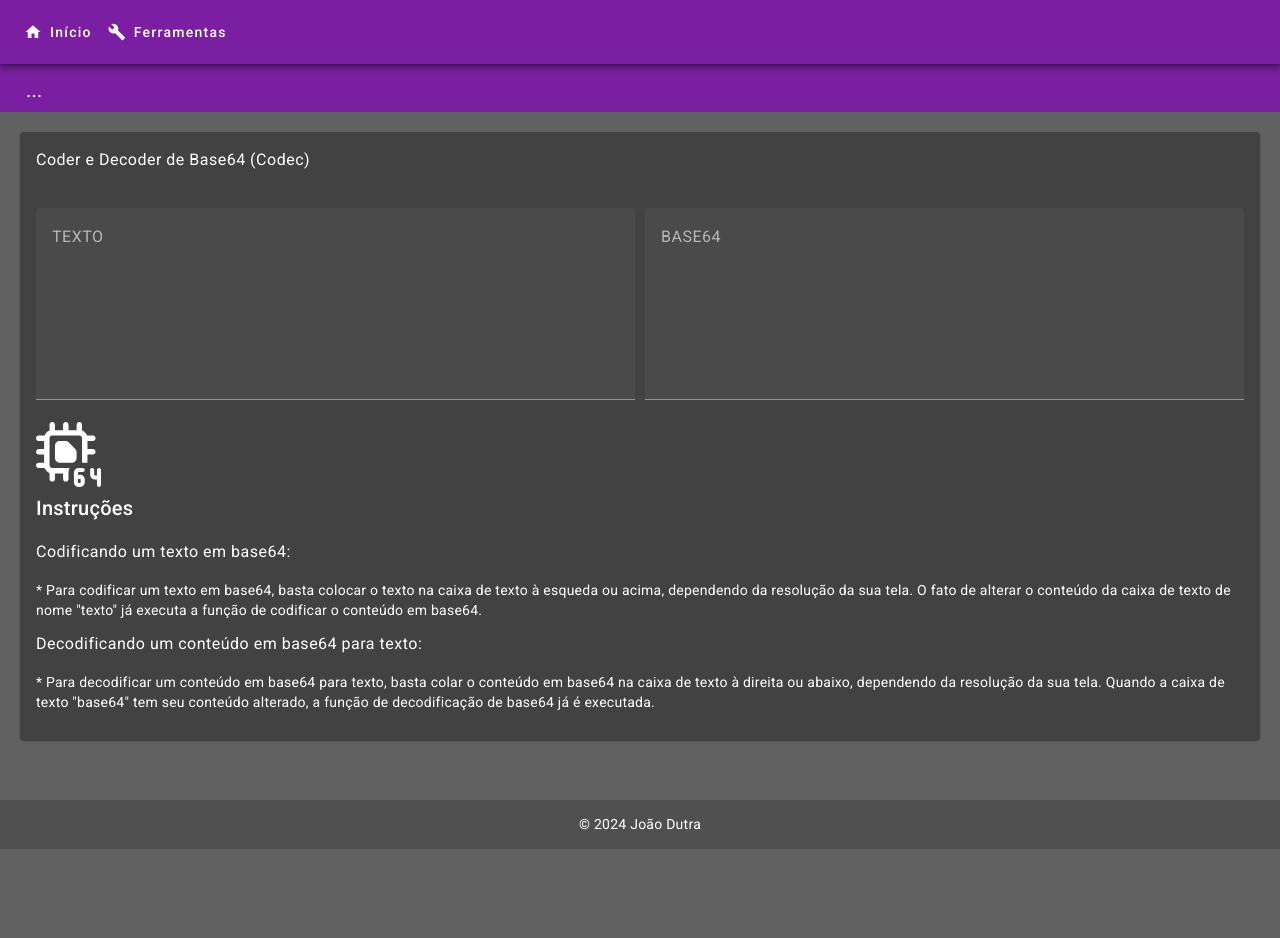
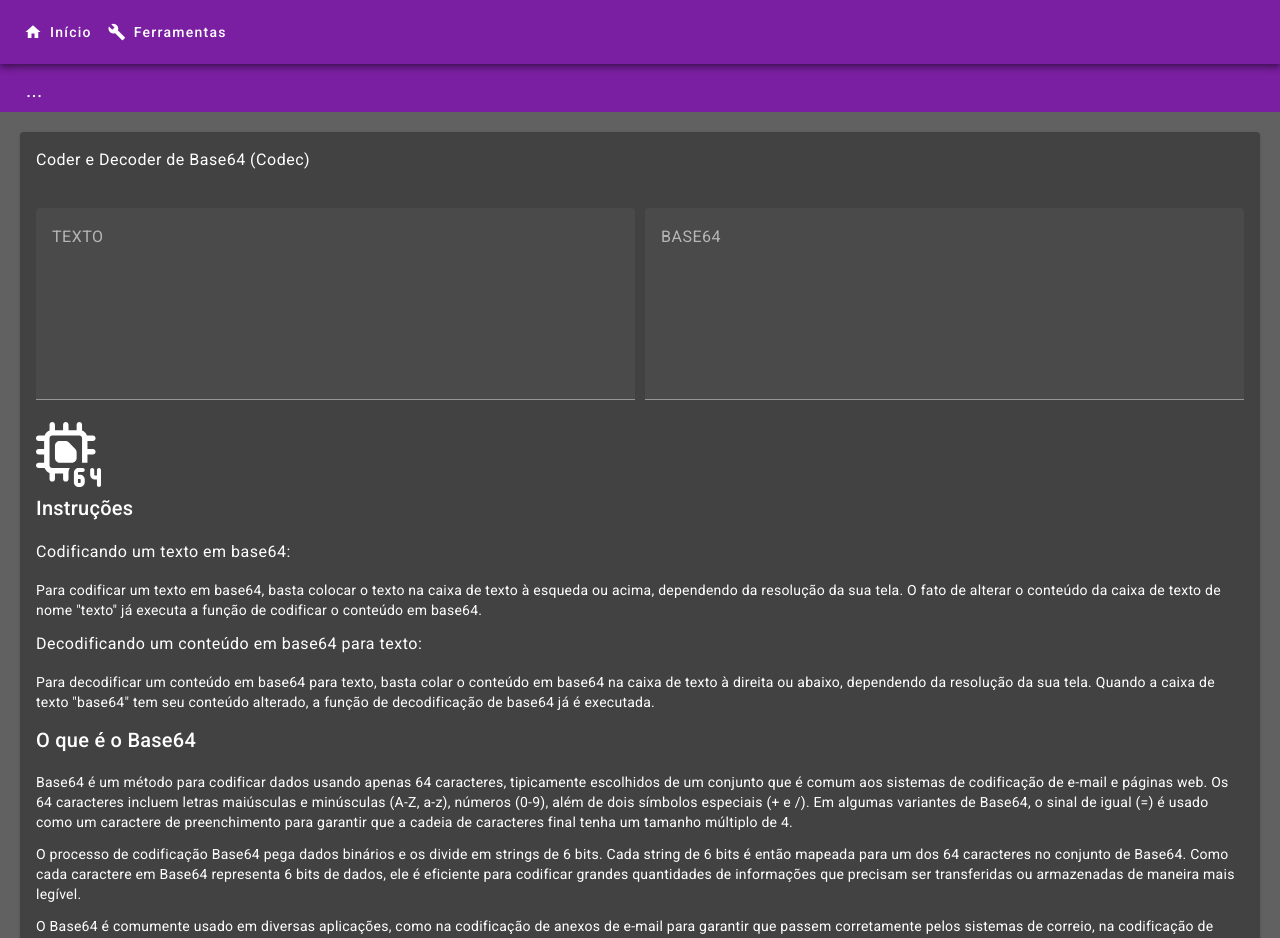
Before and after one commit to jrdutra/ferramentas, an Angular app: page /base64 in a window 1280 px wide. Shown: the top 938 px of the page. Before the commit the page ends 849 px from the top, so only its background shows below. Built offline with nearby package versions, Linux system fonts and the light colour scheme.

Commit message:
Inclusão de texto explicativo do que é o base64

```diff
--- a/src/app/ferramentas/base64/base64.component.html
+++ b/src/app/ferramentas/base64/base64.component.html
@@ -1,4 +1,3 @@
-
 <div class="alinhar-texto-esquerda">
     <h4>Coder e Decoder de Base64 (Codec)</h4>
 </div><br />
@@ -8,7 +7,8 @@
 
         <mat-form-field appearance="fill">
             <mat-label>TEXTO</mat-label>
-            <textarea [(ngModel)]="strTexto" (ngModelChange)="codificaTexto()" matInput style="height: 10em; box-sizing: border-box; resize: none; border: none;"></textarea>
+            <textarea [(ngModel)]="strTexto" (ngModelChange)="codificaTexto()" matInput
+                style="height: 10em; box-sizing: border-box; resize: none; border: none;"></textarea>
         </mat-form-field>
 
     </div>
@@ -16,7 +16,8 @@
 
         <mat-form-field appearance="fill">
             <mat-label>BASE64</mat-label>
-            <textarea [(ngModel)]="strBase64" (ngModelChange)="decodificaTexto()" matInput style="height: 10em; box-sizing: border-box; resize: none; border: none;"></textarea>
+            <textarea [(ngModel)]="strBase64" (ngModelChange)="decodificaTexto()" matInput
+                style="height: 10em; box-sizing: border-box; resize: none; border: none;"></textarea>
         </mat-form-field>
 
     </div>
@@ -27,7 +28,31 @@
     <h2>Instruções</h2>
 
     <h4>Codificando um texto em base64:</h4>
-    <p>* Para codificar um texto em base64, basta colocar o texto na caixa de texto à esqueda ou acima, dependendo da resolução da sua tela. O fato de alterar o conteúdo da caixa de texto de nome "texto" já executa a função de codificar o conteúdo em base64.</p>
+    <p>Para codificar um texto em base64, basta colocar o texto na caixa de texto à esqueda ou acima, dependendo da
+        resolução da sua tela. O fato de alterar o conteúdo da caixa de texto de nome "texto" já executa a função de
+        codificar o conteúdo em base64.</p>
     <h4>Decodificando um conteúdo em base64 para texto:</h4>
-    <p>* Para decodificar um conteúdo em base64 para texto, basta colar o conteúdo em base64 na caixa de texto à direita ou abaixo, dependendo da resolução da sua tela. Quando a caixa de texto "base64" tem seu conteúdo alterado, a função de decodificação de base64 já é executada.</p>
+    <p>Para decodificar um conteúdo em base64 para texto, basta colar o conteúdo em base64 na caixa de texto à direita
+        ou abaixo, dependendo da resolução da sua tela. Quando a caixa de texto "base64" tem seu conteúdo alterado, a
+        função de decodificação de base64 já é executada.</p>
+
+    <h2>O que é o Base64</h2>
+    <p>Base64 é um método para codificar dados usando apenas 64 caracteres, tipicamente escolhidos de um conjunto que é
+        comum aos sistemas de codificação de e-mail e páginas web. Os 64 caracteres incluem letras maiúsculas e
+        minúsculas (A-Z, a-z), números (0-9), além de dois símbolos especiais (+ e /). Em algumas variantes de Base64, o
+        sinal de igual (=) é usado como um caractere de preenchimento para garantir que a cadeia de caracteres final
+        tenha um tamanho múltiplo de 4.</p>
+
+    <p>O processo de codificação Base64 pega dados binários e os divide em strings de 6 bits. Cada string de 6 bits é
+        então mapeada para um dos 64 caracteres no conjunto de Base64. Como cada caractere em Base64 representa 6 bits
+        de dados, ele é eficiente para codificar grandes quantidades de informações que precisam ser transferidas ou
+        armazenadas de maneira mais legível.</p>
+
+    <p>O Base64 é comumente usado em diversas aplicações, como na codificação de anexos de e-mail para garantir que
+        passem corretamente pelos sistemas de correio, na codificação de dados em URLs, e para converter imagens ou
+        outros tipos de arquivos em strings para incorporação em documentos XML ou JSON. Embora o Base64 seja útil para
+        essas finalidades, é importante notar que ele não é uma forma de criptografia e não deve ser usado para proteger
+        dados sensíveis.</p>
+
+
 </div>
```
